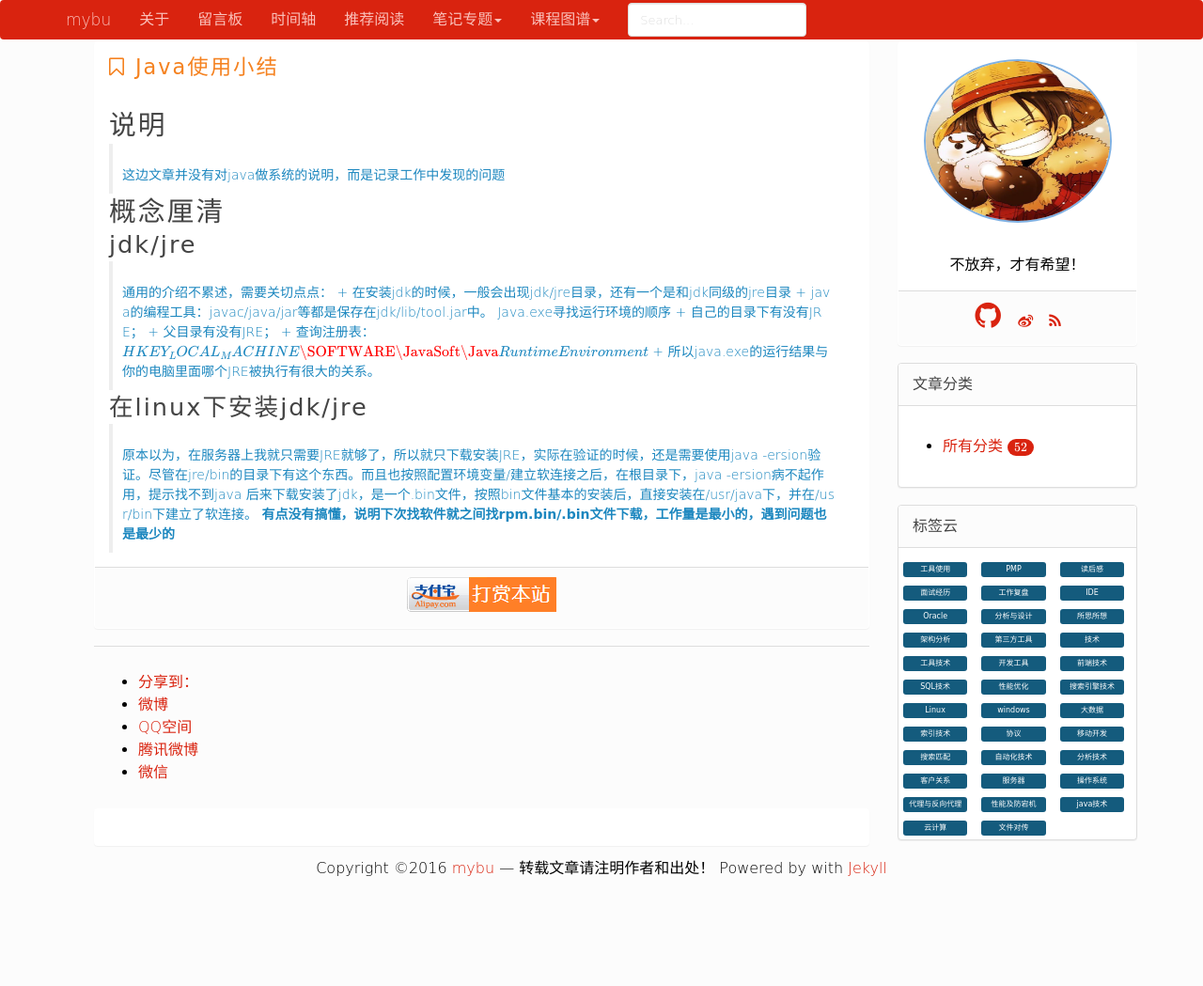
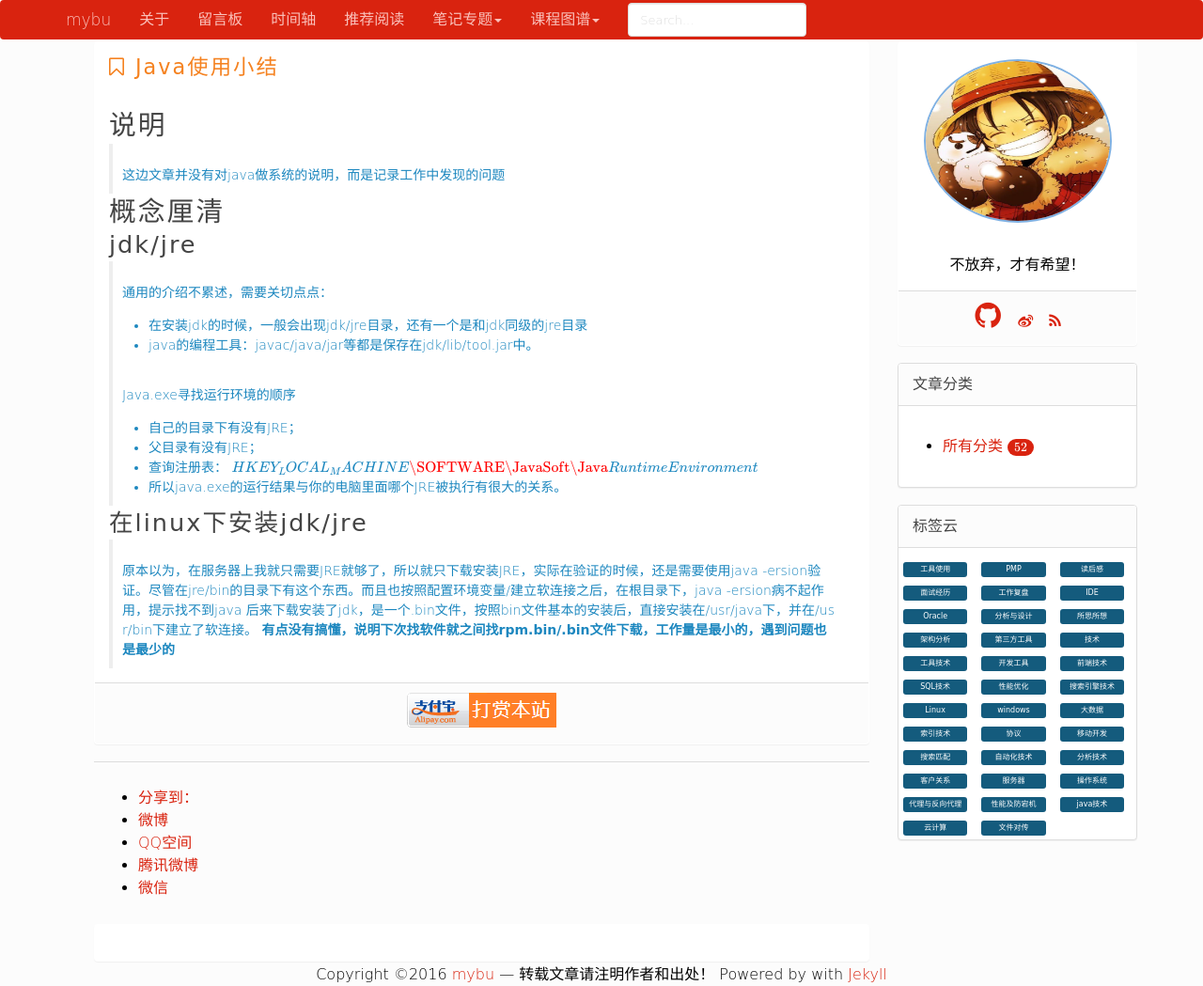
Before and after one commit to mybu/mybu.github.com, a Jekyll site: the page built from _posts/tooltech/2016-11-08-java技术介绍.md, in a window 1280 px wide. Shown: the whole page at 94% size. Built offline with Jekyll 4.4.1, drawn with Linux system fonts in a browser that asks for light colours; nearby versions of some CDN libraries; formulas are drawn with MathJax 3; comment, search, counter and statistics services are not loaded; before the commit the page ends 936 px from its top, so only the background shows below that.

Commit message:
阿斯顿发生的

```diff
--- a/_posts/tooltech/2016-11-08-java技术介绍.md
+++ b/_posts/tooltech/2016-11-08-java技术介绍.md
@@ -12,13 +12,14 @@ tags: java技术
 ## jdk/jre
 
 >通用的介绍不累述，需要关切点点：
-	+ 在安装jdk的时候，一般会出现jdk/jre目录，还有一个是和jdk同级的jre目录
-	+ java的编程工具：javac/java/jar等都是保存在jdk/lib/tool.jar中。
-Java.exe寻找运行环境的顺序
-	+ 自己的目录下有没有JRE；
-	+ 父目录有没有JRE；
-	+ 查询注册表： [HKEY_LOCAL_MACHINE\SOFTWARE\JavaSoft\Java Runtime Environment]
-	+ 所以java.exe的运行结果与你的电脑里面哪个JRE被执行有很大的关系。
++ 在安装jdk的时候，一般会出现jdk/jre目录，还有一个是和jdk同级的jre目录
++ java的编程工具：javac/java/jar等都是保存在jdk/lib/tool.jar中。
+
+>Java.exe寻找运行环境的顺序
++ 自己的目录下有没有JRE；
++ 父目录有没有JRE；
++ 查询注册表： [HKEY_LOCAL_MACHINE\SOFTWARE\JavaSoft\Java Runtime Environment]
++ 所以java.exe的运行结果与你的电脑里面哪个JRE被执行有很大的关系。
 
 
 ## 在linux下安装jdk/jre
```
